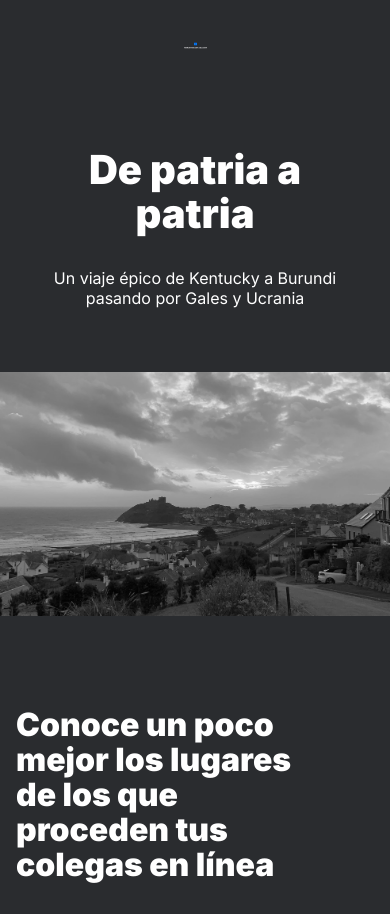
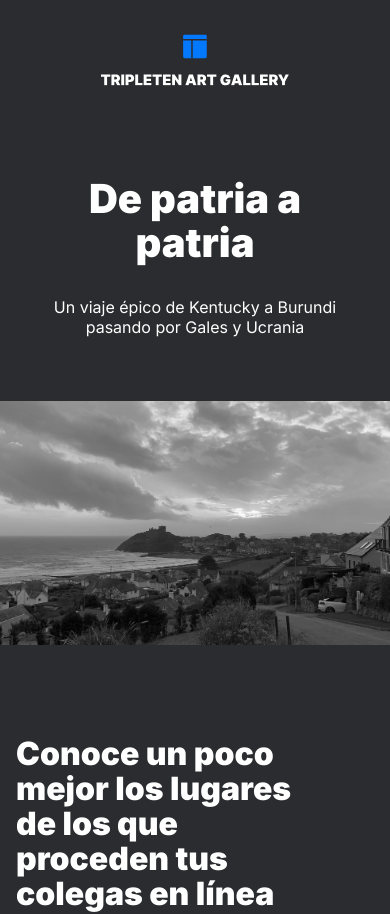
Before and after one commit to rodosorchini/web_project_homeland, a plain HTML site: page index.html in a window 390 px wide. Shown: the top 914 px of the page. Drawn offline with Linux system fonts and the light colour scheme.

Commit message:
size Logo responsive

```diff
--- a/blocks/logo.css
+++ b/blocks/logo.css
@@ -5,13 +5,13 @@
 
 .logo__image {
     margin: 34px auto 0;
-  width: 255px;
+    width: 264px;
     height: 69px;
 }
 
 @media screen and (min-width: 320px) and (max-width: 584px) {
     .logo__image {
-    width: 23px;
-    height: 23px;
+        width: 188px;
+        height: 52px;
     }
 }
--- a/index.html
+++ b/index.html
@@ -60,7 +60,7 @@
                 </section>
             </main>
             <footer class="footer">
-                <p class="footer__copyright">© 2025, Rodo Sorchini</p>
+                <p class="footer__copyright">&copy; 2025, Rodo Sorchini</p>
             </footer>
         </div>
     </body>
```
Lines whose indentation alone changed are shown as unchanged.
